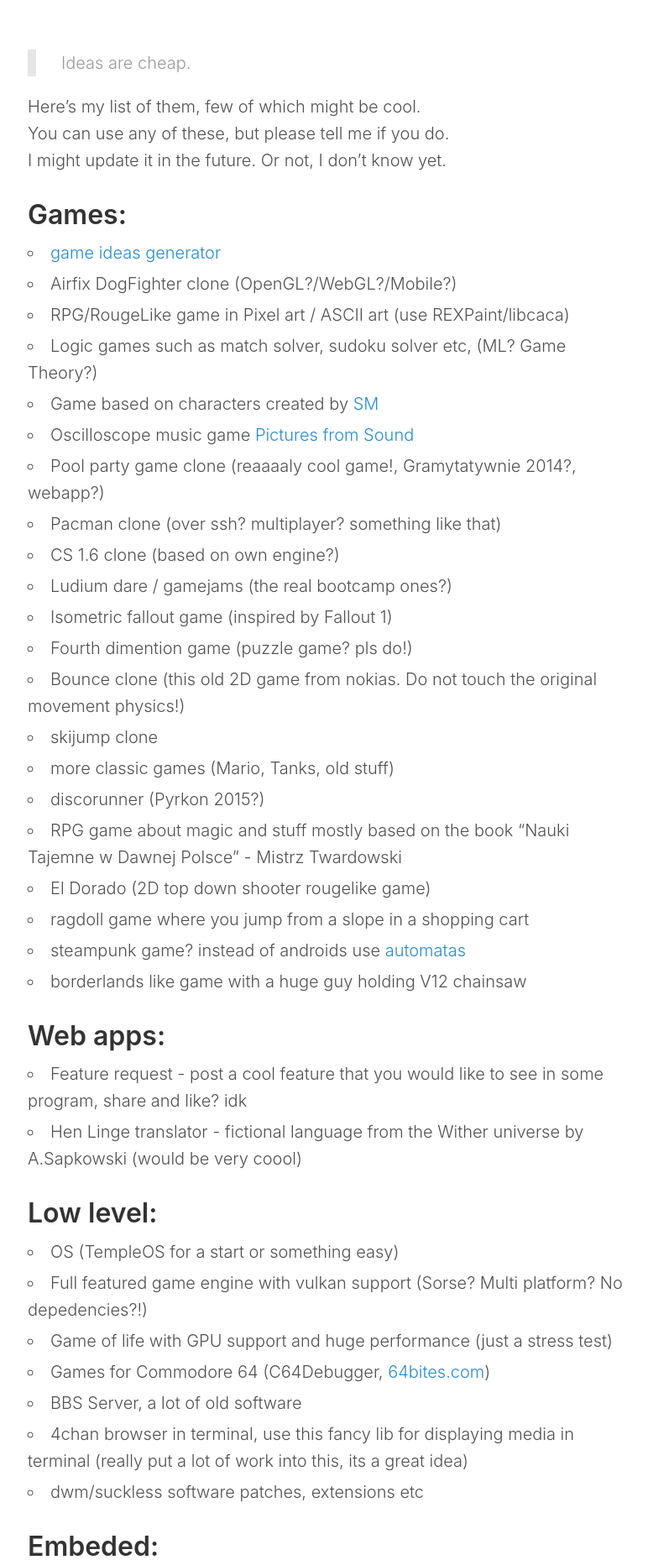
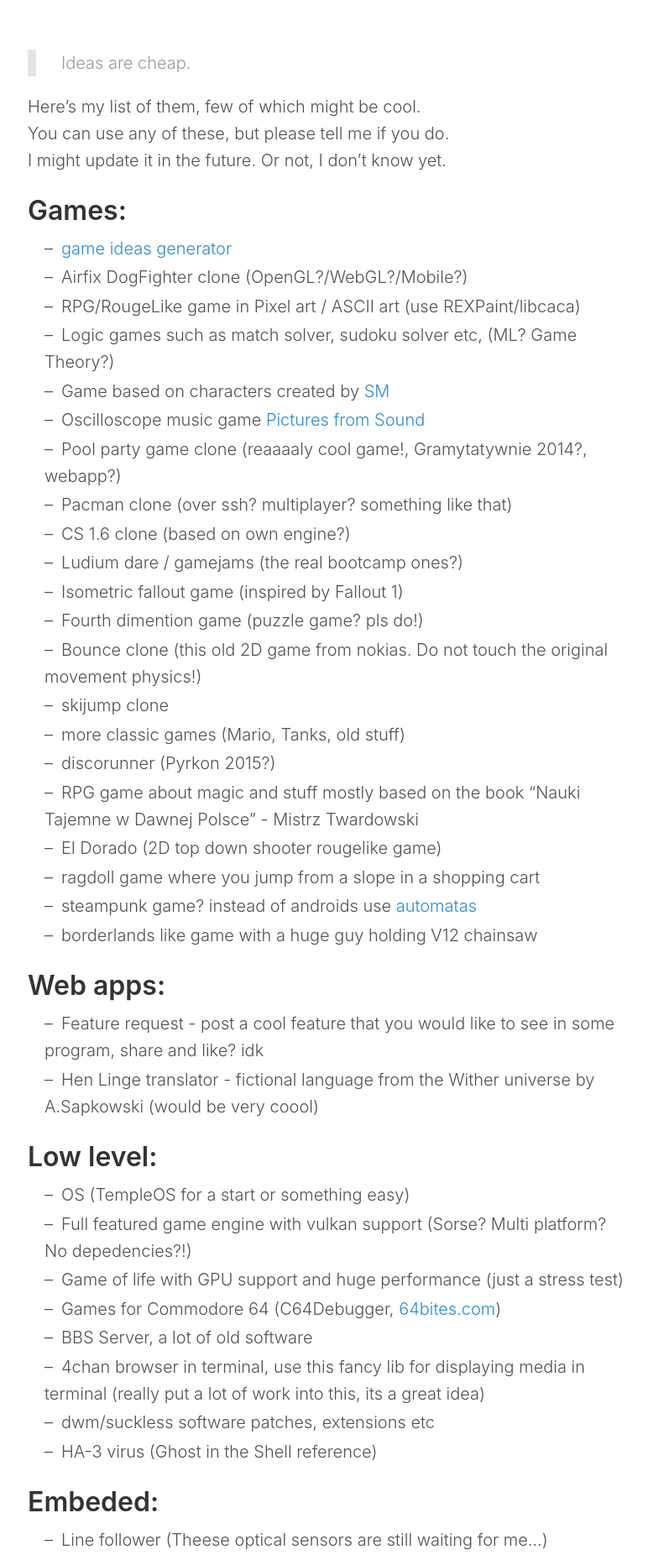
Before and after one commit to arturtamborski/arturtamborski.github.io, a Jekyll site: the page built from _posts/2018-04-20-my-ideas-for-future-projects.md, in a window 1280 px wide. Shown: the part 349-2207 px from the top of the page at 84% size, without its empty margins (247-1019 px from the left). Built offline with Jekyll 4.4.1, drawn with Linux system fonts in a browser that asks for light colours; comment, search, counter and statistics services are not loaded.

Commit message:
change list style

```diff
--- a/_includes/style.scss
+++ b/_includes/style.scss
@@ -82,32 +82,20 @@
 }
 
 ul {
-  list-style: inside circle;
-  padding-left: 0;
+  list-style: inside none;
+  padding-left: 1rem;
 
   li {
-    margin-bottom: .25rem;
+    margin-bottom: .125rem;
+    &::before {
+      content: "–";
+      margin-right: 0.5rem;
+    }
   }
 
   ul,
   ol {
-    margin-top: .25rem;
-    margin-bottom: .5rem;
-  }
-}
-
-ol {
-  list-style: inside decimal;
-  padding-left: 0;
-
-  li {
     margin-bottom: .25rem;
-  }
-
-  ul,
-  ol {
-    margin-top: .25rem;
-    margin-bottom: .5rem;
   }
 }
 
@@ -120,7 +108,7 @@
 ol + h1,
 ol + h2,
 ol + h3 {
-  margin-top: 1.5rem;
+  margin-top: 1.25rem;
 }
 
 hr {
@@ -501,11 +489,6 @@
 }
 
 /* Tomorrow Light */
-
-/* For use with Jekyll and Pygments */
-
-/* ----------------------------------------------------------*/
-
 .highlight pre,
 .highlight code,
 .highlight .hll { background-color: inherit; }
--- a/_posts/2018-04-20-my-ideas-for-future-projects.md
+++ b/_posts/2018-04-20-my-ideas-for-future-projects.md
@@ -48,6 +48,7 @@
   - BBS Server, a lot of old software
   - 4chan browser in terminal, use this fancy lib for displaying media in terminal (really put a lot of work into this, its a great idea)
   - dwm/suckless software patches, extensions etc
+  - HA-3 virus (Ghost in the Shell reference)
 
 ## Embeded:
   - Line follower (Theese optical sensors are still waiting for me...)
```
